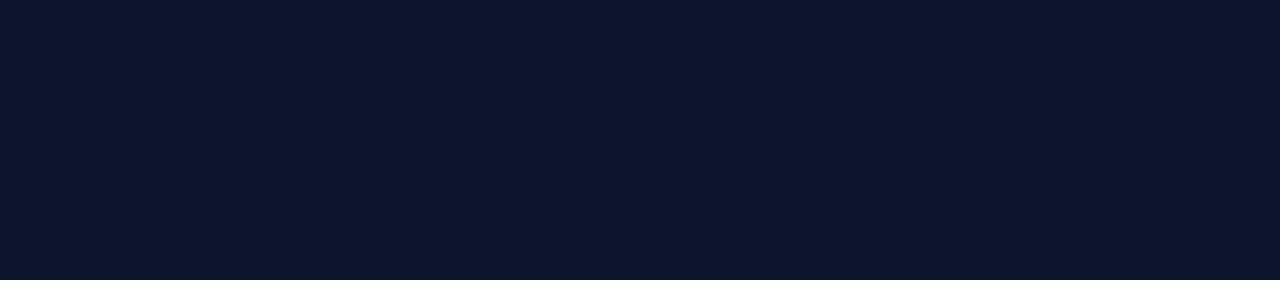
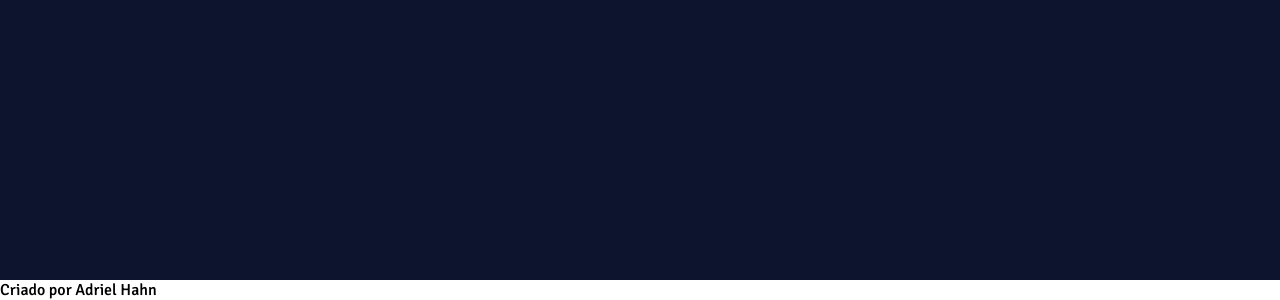
Before and after one commit to 98209820Adriel/Portifolio, a plain HTML site: page index.html in a window 1280 px wide. Shown: the part 3560-3860 px from the top of the page. Drawn offline with Linux system fonts and the light colour scheme.

Commit message:
Update index.html

```diff
--- a/index.html
+++ b/index.html
@@ -340,7 +340,7 @@
                 </div>
             </div>
         </section>
-
+        <footer> Criado por Adriel Hahn</footer>
 
         <script src="script.js"></script>
     </main>
```
